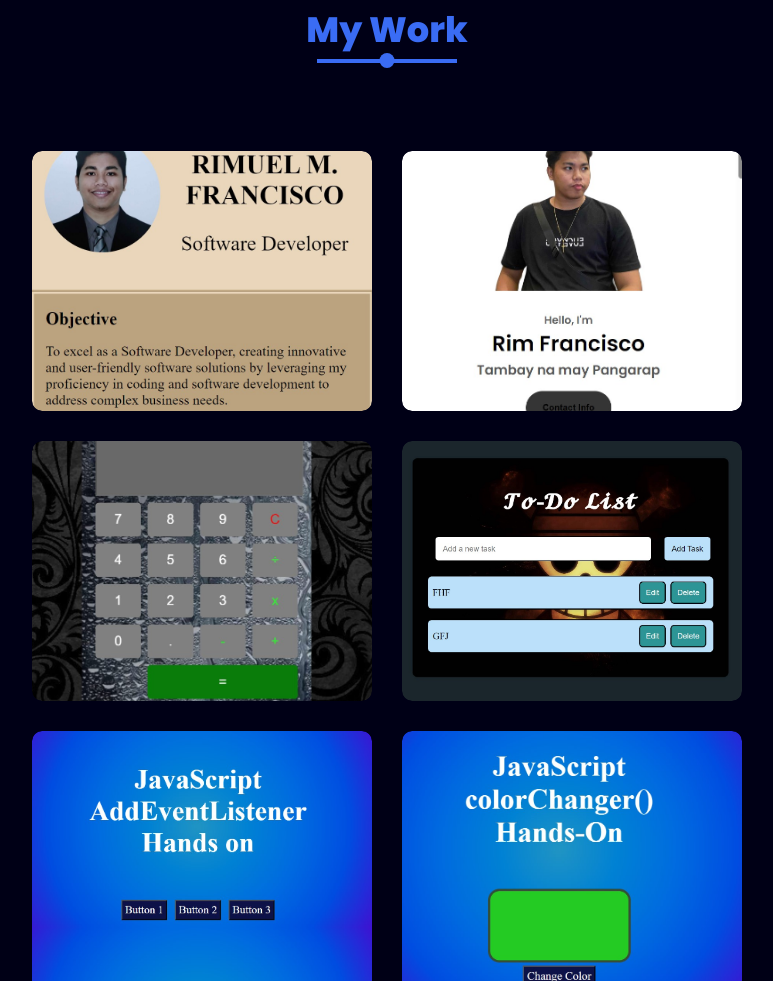
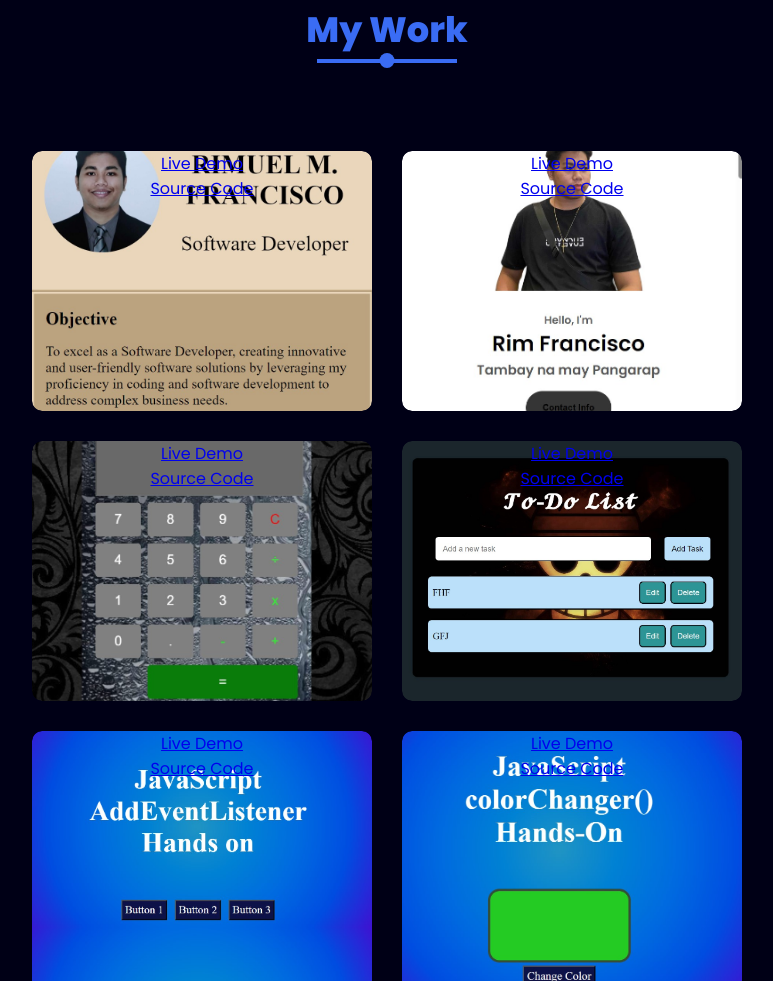
Before and after one commit to Rimfrancis/Finals_Project_Portfolio, a plain HTML site: page index.html in a window 1280 px wide. Shown: the part 1746-2727 px from the top of the page, without its empty margins (253-1026 px from the left). Drawn offline with Linux system fonts and the light colour scheme.

Commit message:
Update index.html

```diff
--- a/index.html
+++ b/index.html
@@ -88,35 +88,72 @@
         <div class="card reveal">
           <div class="cardImg">
             <img src="images/Resume.jpg" alt="Resume">
+            <div class="title reveal">
+              <a href="https://rimfrancis.github.io/Online-resume/" class="btn-works">Live Demo</a>
+            </div>
+            <div class="title reveal">
+              <a href="https://github.com/Rimfrancis/Online-resume/blob/main/index.html" class="btn1">Source Code</a>
+            </div>
           </div>
+
         </div>
       <div class="card reveal">
         <div class="cardImg">
           <img src="images/responsive web.jpg" alt="Website">
+          <div class="title reveal">
+            <a href="https://rimfrancis.github.io/responsive/" class="btn-works">Live Demo</a>
+          </div>
+          <div class="title reveal">
+            <a href="https://github.com/Rimfrancis/responsive/blob/main/index.html" class="btn1">Source Code</a>
+          </div>
         </div>
 
       </div>
       <div class="card reveal">
         <div class="cardImg">
           <img src="images/calcu.jpg" alt="Calculator">
+          <div class="title reveal">
+            <a href="https://rimfrancis.github.io/working_calculator/" class="btn-works">Live Demo</a>
+          </div>
+          <div class="title reveal">
+            <a href="https://github.com/Rimfrancis/working_calculator/blob/main/index.html" class="btn1">Source Code</a>
+          </div>
         </div>
 
       </div>
       <div class="card reveal">
         <div class="cardImg">
           <img src="images/todo.jpg" alt="Todo list">
+          <div class="title reveal">
+            <a href="https://rimfrancis.github.io/to-do-list/" class="btn-works">Live Demo</a>
+          </div>
+          <div class="title reveal">
+            <a href="https://github.com/Rimfrancis/to-do-list/blob/main/index.html" class="btn1">Source Code</a>
+          </div>
         </div>
 
       </div>
       <div class="card reveal">
         <div class="cardImg">
           <img src="images/addevent.jpg" alt="AddEventListener">
+          <div class="title reveal">
+            <a href="https://rimfrancis.github.io/HandsOn1-addEventListener-WS101/" class="btn-works">Live Demo</a>
+          </div>
+          <div class="title reveal">
+            <a href="https://github.com/Rimfrancis/HandsOn1-addEventListener-WS101/blob/main/index.html" class="btn1">Source Code</a>
+          </div>
         </div>
 
       </div>
       <div class="card reveal">
         <div class="cardImg">
           <img src="images/color.jpg" alt="Color Changer">
+          <div class="title reveal">
+            <a href="https://rimfrancis.github.io/HandsOn2-colorChanger-WS101/" class="btn-works">Live Demo</a>
+          </div>
+          <div class="title reveal">
+            <a href="https://github.com/Rimfrancis/HandsOn2-colorChanger-WS101/blob/main/index.html" class="btn1">Source Code</a>
+          </div>
         </div>
 
       </div>
```
